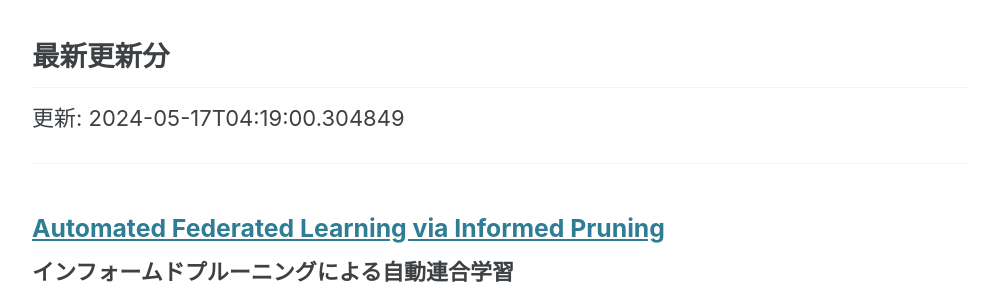
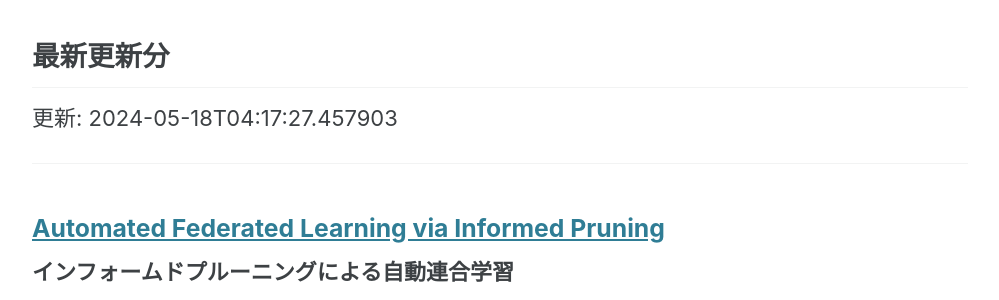
Before and after one commit to haruhisa-enomoto/arxiv-privacy-tech, a Jekyll site: the page built from index.md, in a window 1280 px wide and 900 px high, scrolled down 680 px. Shown: the part 155-455 px from the top of the window, without its empty margins (140-1139 px from the left). Built offline with Jekyll 4.4.1, drawn with Linux system fonts in a browser that asks for light colours; cached includes are drawn as plain includes.

Commit message:
:robot: Automate updates

```diff
--- a/index.md
+++ b/index.md
@@ -27,7 +27,7 @@ author_profile: false
 
 ## 最新更新分
 
-更新: 2024-05-17T04:19:00.304849
+更新: 2024-05-18T04:17:27.457903
 
 - - -
 
```
